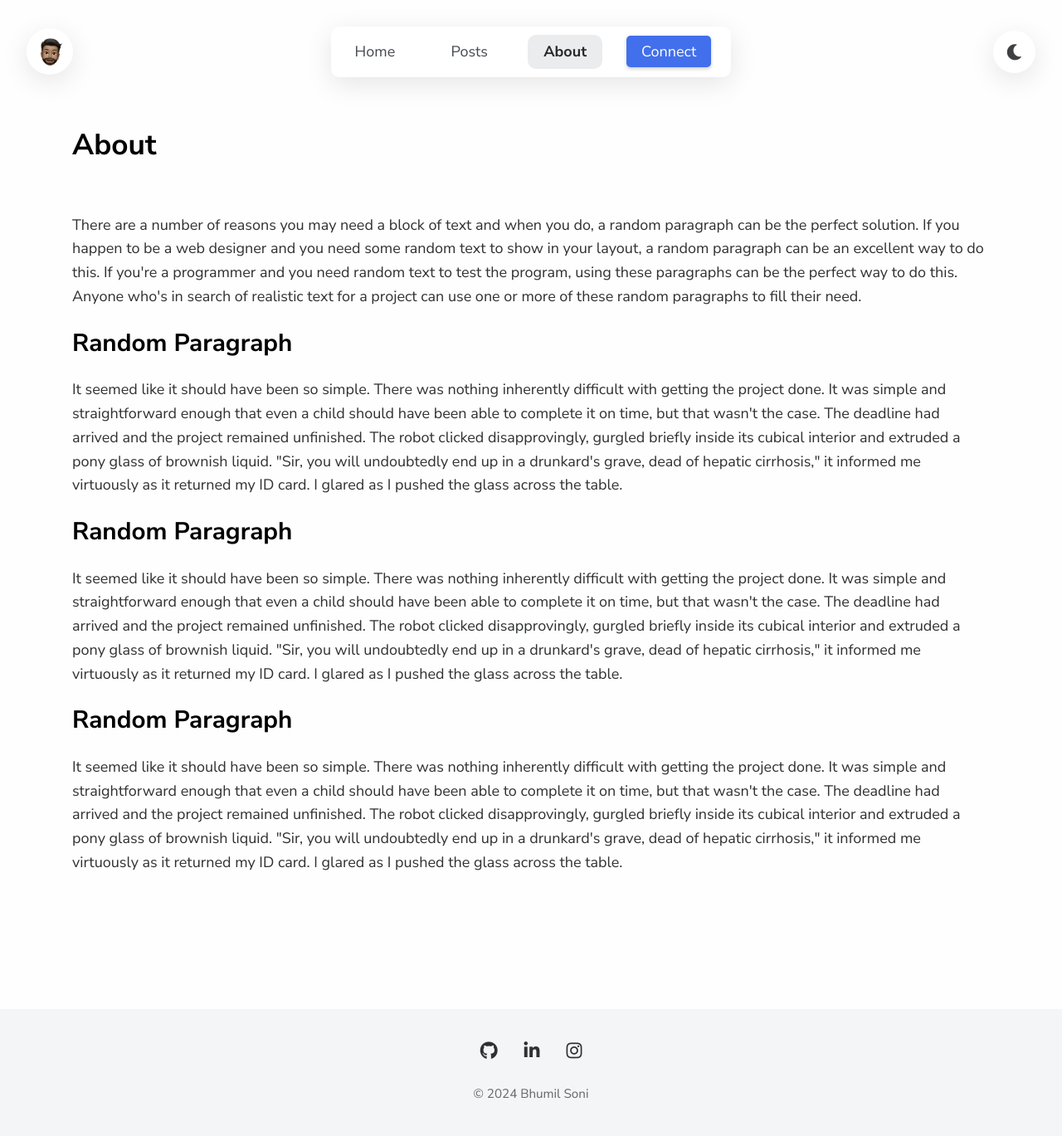
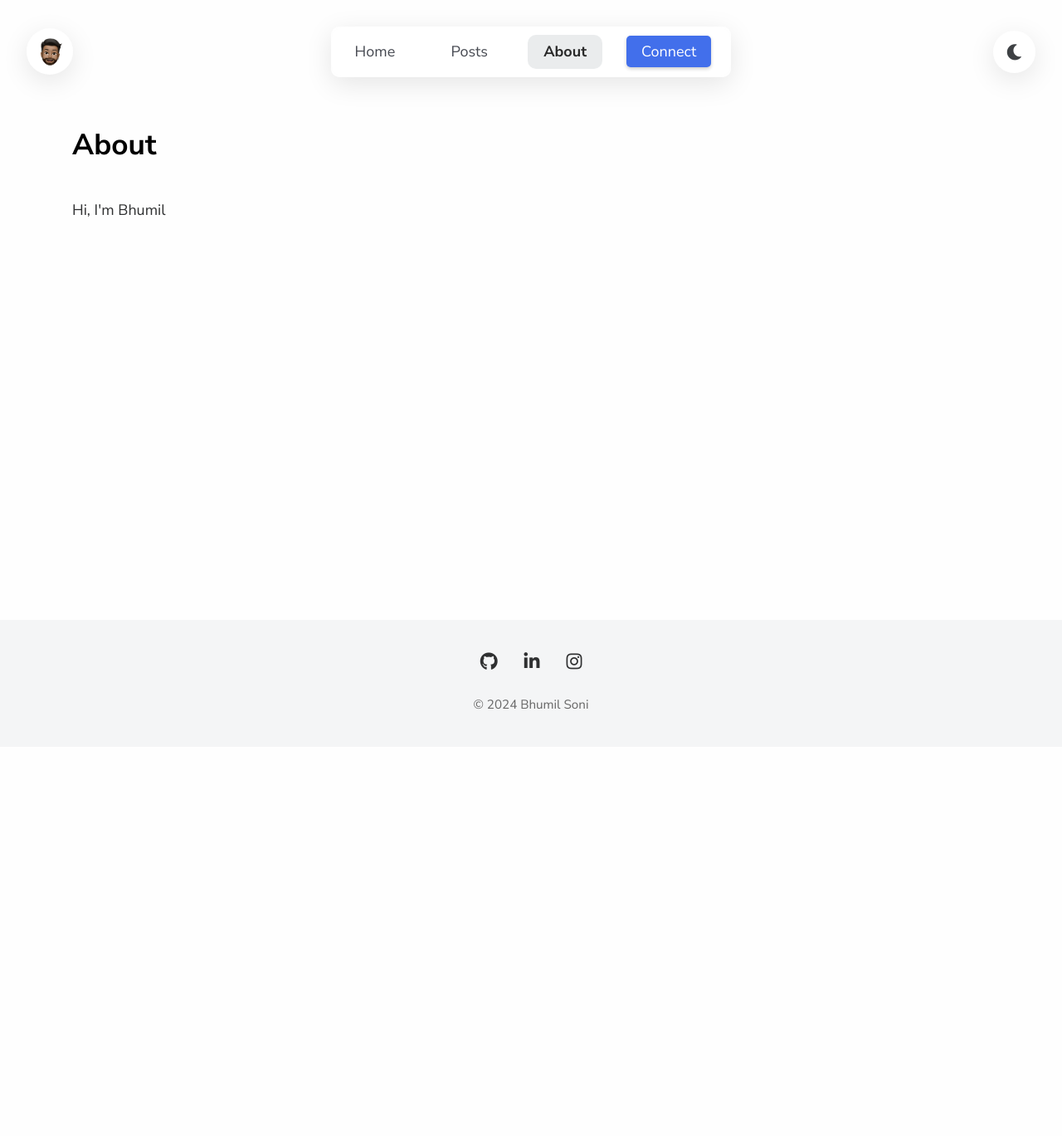
Before and after one commit to thebhumilsoni/thebhumilsoni.github.io, a Jekyll site: the page built from about/index.html, in a window 1280 px wide. Shown: the whole page at 83% size. Built offline with Jekyll 4.4.1, drawn with Linux system fonts in a browser that asks for light colours; a script that is not in the unit is left out; after the commit the page ends 900 px from its top, so only the background shows below that.

Commit message:
Add about section styling file

```diff
--- /dev/null
+++ b/_sass/4-layouts/_about.scss
@@ -0,0 +1,3 @@
+.about-page {
+    background-color: transparent;
+}
--- a/about/index.html
+++ b/about/index.html
@@ -3,21 +3,8 @@ layout: base
 title: About
 ---
 {% include default-page-header.html %}
-<div class = "default-content-wrapper">
-    <p>There are a number of reasons you may need a block of text and when you do, a random paragraph can be the perfect solution. If you happen to be a web designer and you need some random text to show in your layout, a random paragraph can be an excellent way to do this. If you're a programmer and you need random text to test the program, using these paragraphs can be the perfect way to do this. Anyone who's in search of realistic text for a project can use one or more of these random paragraphs to fill their need.</p>
-    <h2>Random Paragraph</h2>
-    <p>
-        It seemed like it should have been so simple. There was nothing inherently difficult with getting the project done. It was simple and straightforward enough that even a child should have been able to complete it on time, but that wasn't the case. The deadline had arrived and the project remained unfinished.
-        The robot clicked disapprovingly, gurgled briefly inside its cubical interior and extruded a pony glass of brownish liquid. "Sir, you will undoubtedly end up in a drunkard's grave, dead of hepatic cirrhosis," it informed me virtuously as it returned my ID card. I glared as I pushed the glass across the table.
-    </p>
-    <h2>Random Paragraph</h2>
-    <p>
-        It seemed like it should have been so simple. There was nothing inherently difficult with getting the project done. It was simple and straightforward enough that even a child should have been able to complete it on time, but that wasn't the case. The deadline had arrived and the project remained unfinished.
-        The robot clicked disapprovingly, gurgled briefly inside its cubical interior and extruded a pony glass of brownish liquid. "Sir, you will undoubtedly end up in a drunkard's grave, dead of hepatic cirrhosis," it informed me virtuously as it returned my ID card. I glared as I pushed the glass across the table.
-    </p>
-    <h2>Random Paragraph</h2>
-    <p>
-        It seemed like it should have been so simple. There was nothing inherently difficult with getting the project done. It was simple and straightforward enough that even a child should have been able to complete it on time, but that wasn't the case. The deadline had arrived and the project remained unfinished.
-        The robot clicked disapprovingly, gurgled briefly inside its cubical interior and extruded a pony glass of brownish liquid. "Sir, you will undoubtedly end up in a drunkard's grave, dead of hepatic cirrhosis," it informed me virtuously as it returned my ID card. I glared as I pushed the glass across the table.
-    </p>
+<div class="default-content-wrapper">
+    <div class="about-page">
+        Hi, I'm Bhumil
+    </div>
 </div>
--- a/assets/css/styles.scss
+++ b/assets/css/styles.scss
@@ -15,3 +15,4 @@
 @import '4-layouts/post';
 @import '4-layouts/post-card';
 @import '4-layouts/home';
+@import '4-layouts/about';
```
